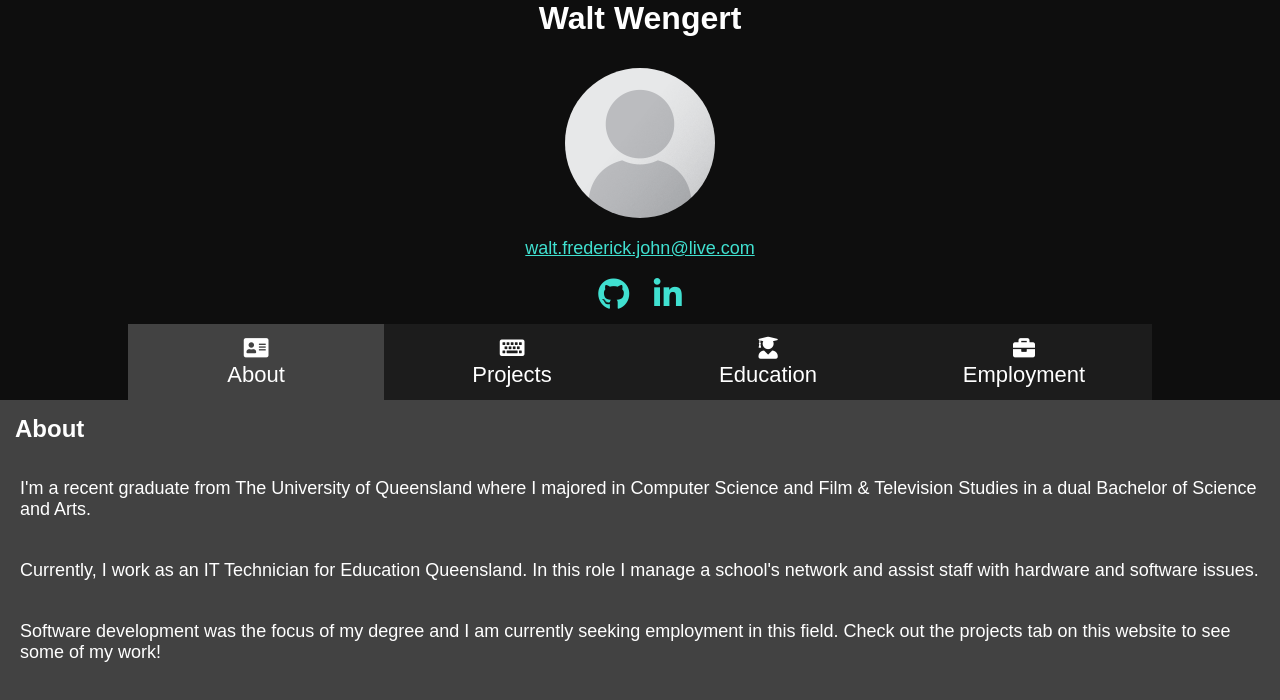
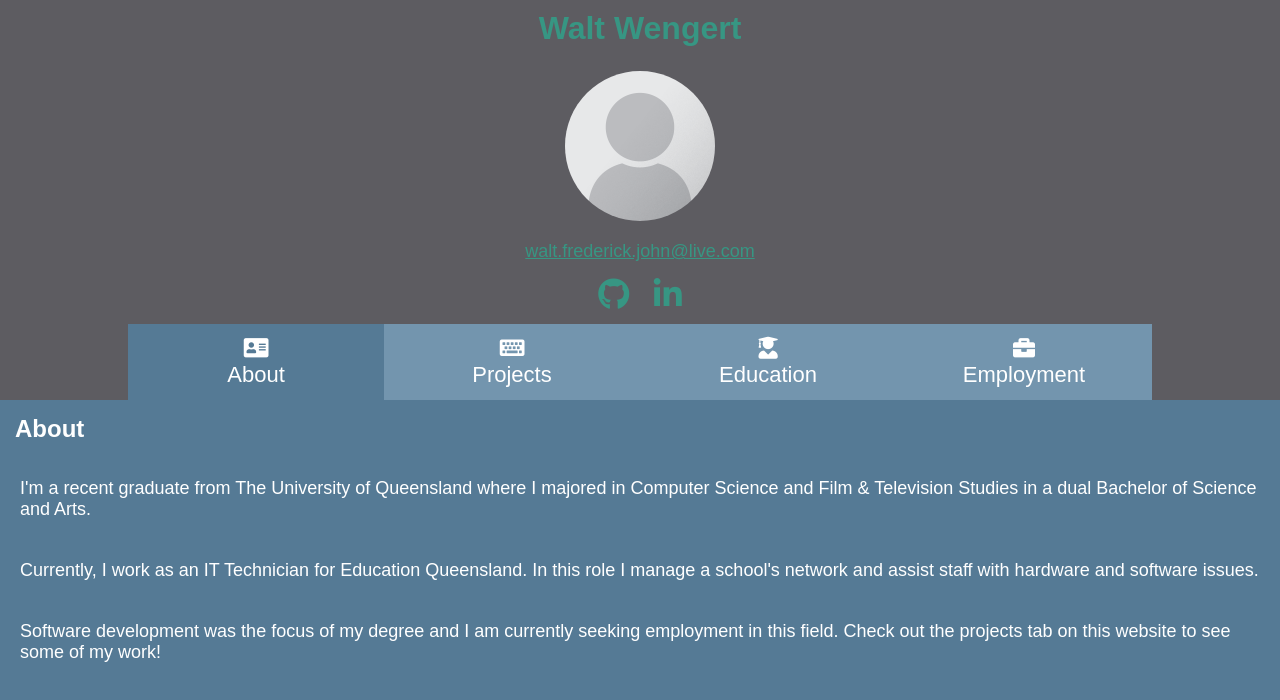
Before and after one commit to waltwengert/waltwengert.github.io, a plain HTML site: page index.html in a window 1280 px wide. Drawn offline with Linux system fonts and the light colour scheme.

Commit message:
New colour scheme

```diff
--- a/style.css
+++ b/style.css
@@ -20,7 +20,7 @@ body {
 }
 
 .heading {
-  background-color: #0e0e0e;
+  background-color: #5d5c61;
   color: #ffffff;
 
   flex: 2;
@@ -32,6 +32,8 @@ body {
 #name {
   font-size: xx-large;
   padding-bottom: 10px;
+  color: #379683;
+  padding-top: 10px;
   flex: 2;
 }
 
@@ -76,7 +78,7 @@ body {
 }
 
 .btn {
-  background-color: #1c1c1c;
+  background-color: #7395ae;
   border: none;
   color: white;
   cursor: pointer;
@@ -89,24 +91,24 @@ body {
 }*/
 
 .btn:focus {
-  background-color: #424242;
+  background-color: #557a95;
 }
 
 .btn-active {
   pointer-events: none;
-  background-color: #424242;
+  background-color: #557a95;
 }
 
 a {
-  color: turquoise;
+  color: #379683;
 }
 
 a:hover {
-  color: purple;
+  color: #b1a296;
 }
 
 .section {
-  background-color: #424242;
+  background-color: #557a95;
   color: #ffffff;
 
   display: flex;
@@ -185,6 +187,6 @@ a:hover {
 
 @media (hover: hover) {
   .btn:hover {
-    background-color: turquoise;
+    background-color: #379683;
   }
 }
```
